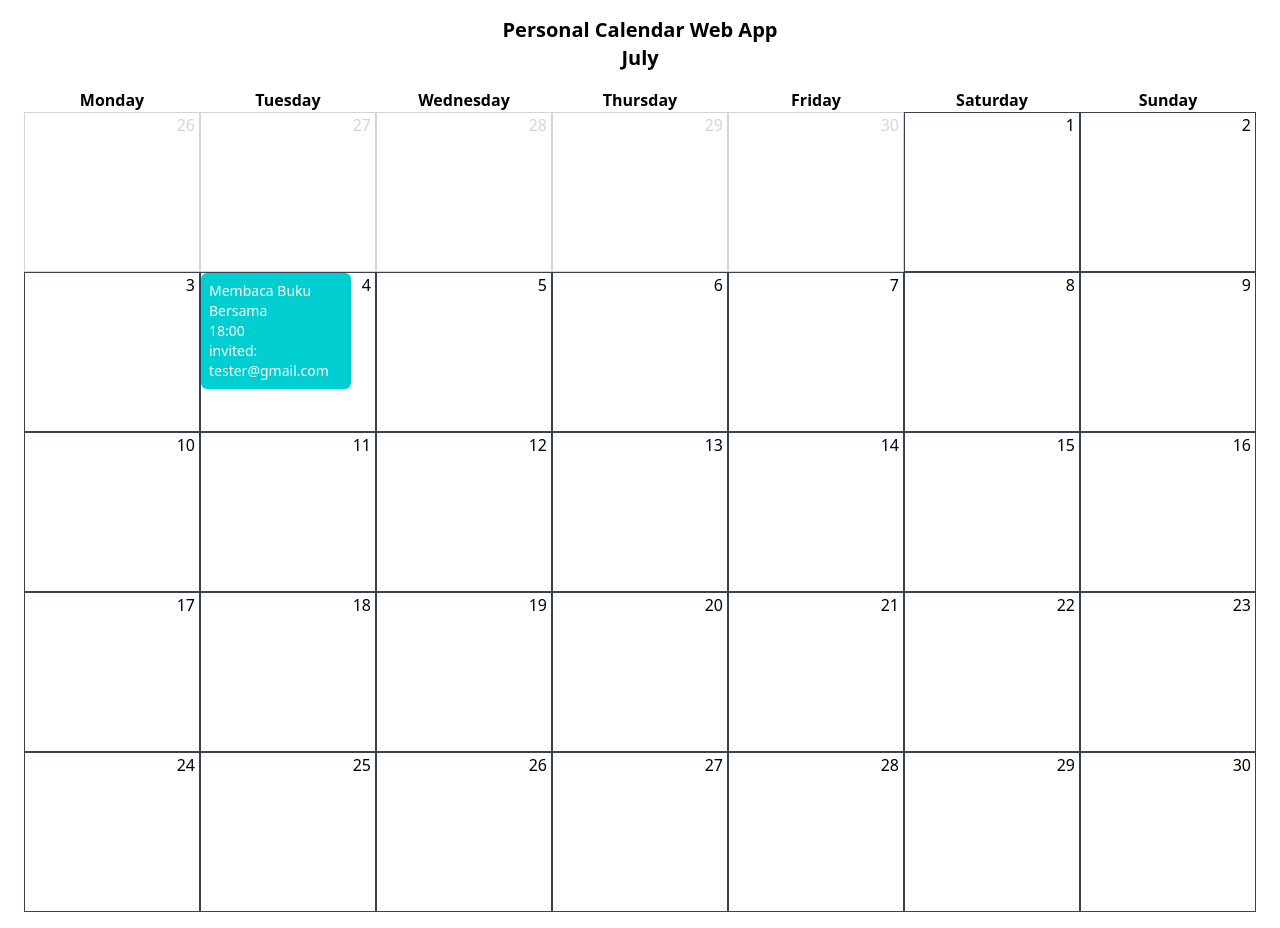
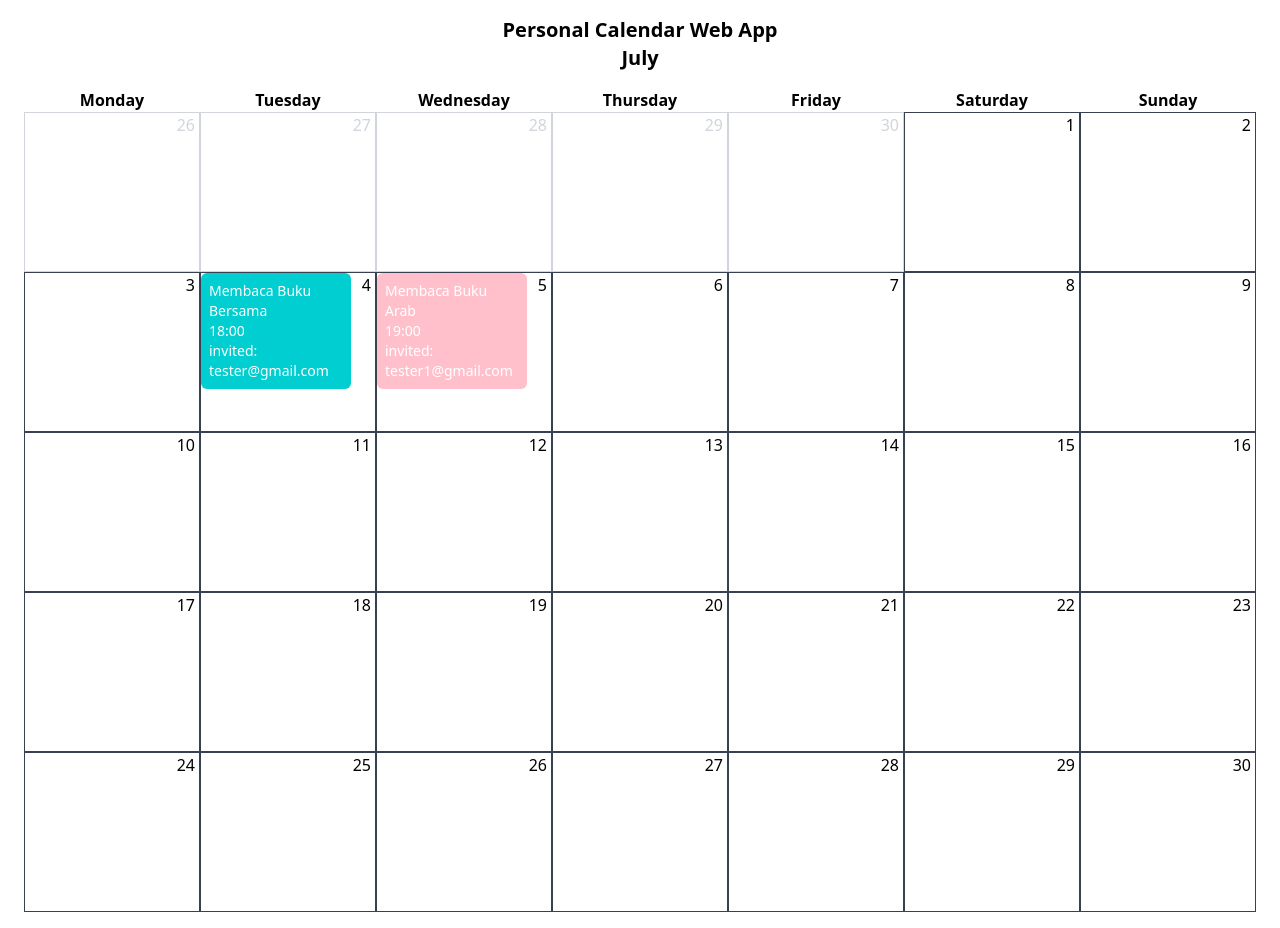
Before and after one commit to Ilham-muttaqien17/calendar-app, a Vue app: page / in a window 1280 px wide. Built offline with nearby package versions, Linux system fonts and the light colour scheme; data requests are answered from the project's data file.

Commit message:
Fix bug on form update
Signed-off-by: Ilham Muttaqien <ilham.muttaqien@students.amikom.ac.id>

```diff
--- a/db.json
+++ b/db.json
@@ -7,6 +7,14 @@
       "date": "2023-07-04",
       "color": "darkturquoise",
       "id": 1
+    },
+    {
+      "name": "Membaca Buku Arab",
+      "time": "19:00",
+      "invitees_by_email": "tester1@gmail.com",
+      "date": "2023-07-05",
+      "color": "pink",
+      "id": 2
     }
   ]
 }
--- a/src/App.vue
+++ b/src/App.vue
@@ -260,7 +260,10 @@ export default {
     <modal-base
       v-if="updateModalVisibility"
       :width="500"
-      @close-modal="updateModalVisibility = false"
+      @close-modal="
+        updateModalVisibility = false;
+        form = {};
+      "
     >
       <form class="flex flex-col space-y-2" @submit.prevent="handleUpdateEvent">
         <div class="flex flex-col space-y-1">
```
